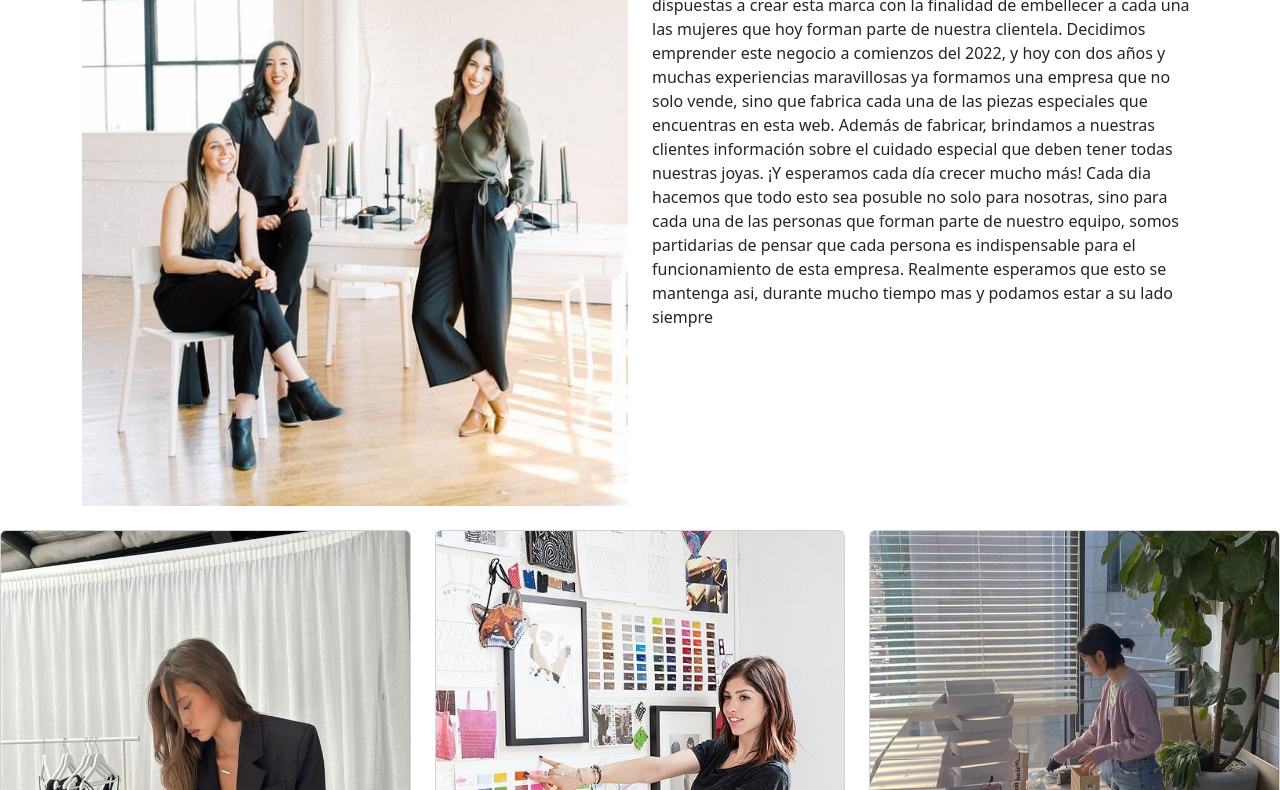
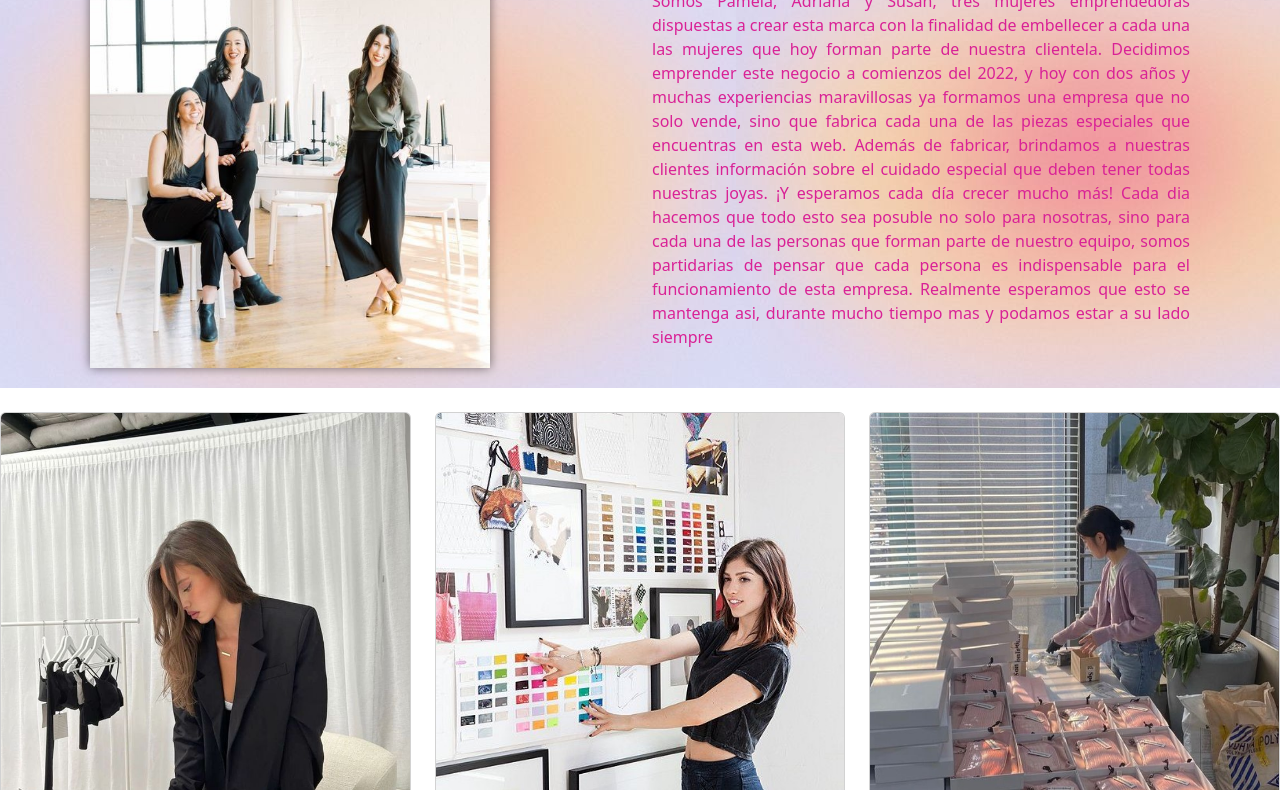
Before and after one commit to pamelabueno/proyecto-coder-git, a website: page html.pages/SobreNosotras.html in a window 1280 px wide. Shown: the part 183-973 px from the top of the page. Drawn offline with nearby package versions, Linux system fonts and the light colour scheme; the site is published under a folder, as on GitHub Pages, so addresses that start at the root find nothing.

Commit message:
otra vez modifique la ruta

```diff
--- a/html.pages/SobreNosotras.html
+++ b/html.pages/SobreNosotras.html
@@ -5,7 +5,7 @@
         <meta name="viewport" content="width=device-width, initial-scale=1">
         <title>Elena Jewerly</title>
         <link href="https://cdn.jsdelivr.net/npm/bootstrap@5.3.2/dist/css/bootstrap.min.css" rel="stylesheet" integrity="sha384-T3c6CoIi6uLrA9TneNEoa7RxnatzjcDSCmG1MXxSR1GAsXEV/Dwwykc2MPK8M2HN" crossorigin="anonymous">
-        <link rel="stylesheet" href="/assets/style.css">
+        <link rel="stylesheet" href="../assets/style.css">
     </head>
 <body>
     <header>
```
Also changed, not shown: html.pages/login.html (+1 -1 lines), html.pages/registro.html (+1 -1 lines).
